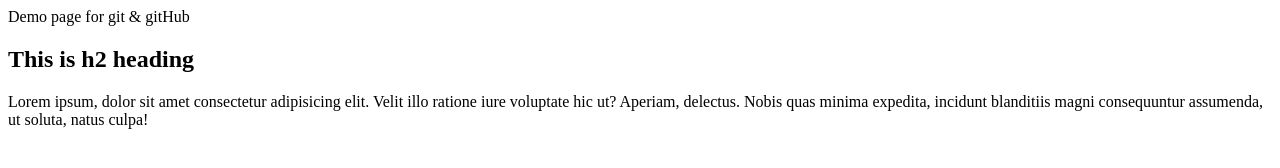
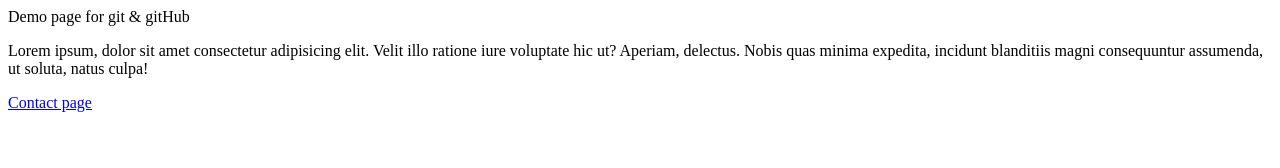
Before and after one commit to tungjty/git_tutorial_virtualAddiction, a plain HTML site: page index.html in a window 1280 px wide. Drawn offline with Linux system fonts and the light colour scheme.

Commit message:
added contact link to index of contact_page branch

```diff
--- a/index.html
+++ b/index.html
@@ -8,12 +8,12 @@
   </head>
   <body>
     Demo page for git & gitHub
-    <h2>This is h2 heading</h2>
     <p>
       Lorem ipsum, dolor sit amet consectetur adipisicing elit. Velit illo
       ratione iure voluptate hic ut? Aperiam, delectus. Nobis quas minima
       expedita, incidunt blanditiis magni consequuntur assumenda, ut soluta,
       natus culpa!
     </p>
+    <a href="pages/contact.html">Contact page</a>
   </body>
 </html>
```
